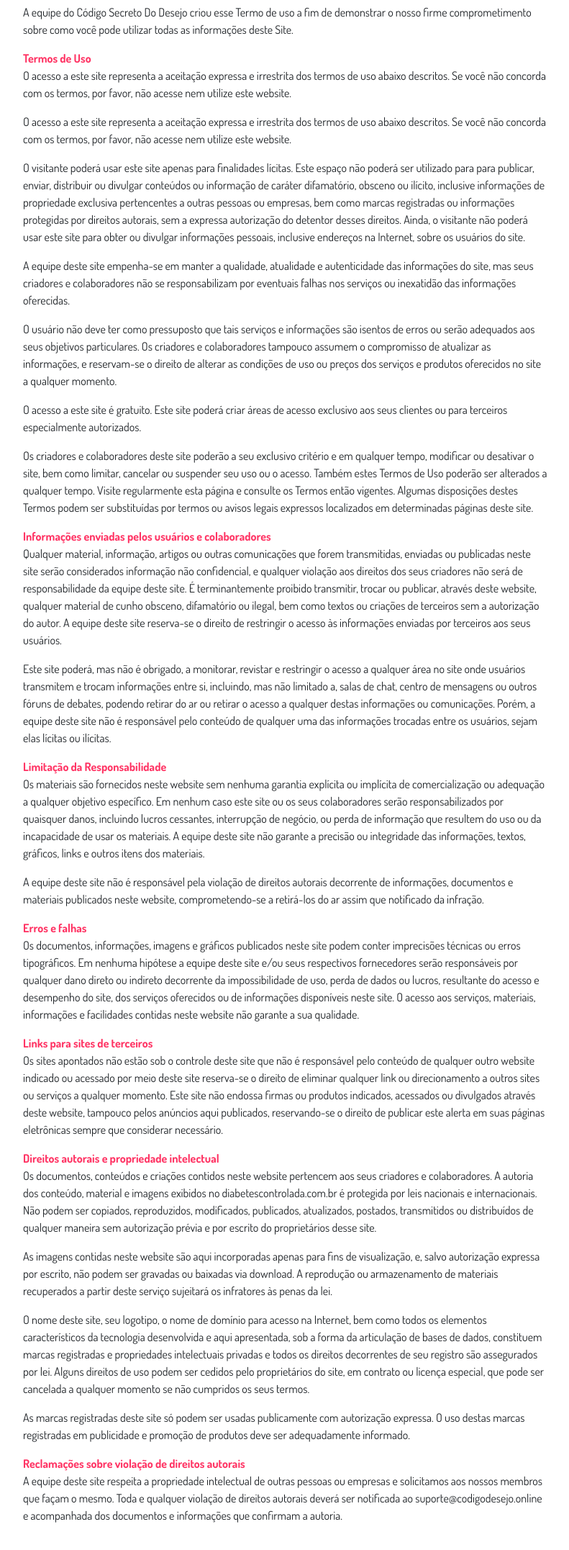
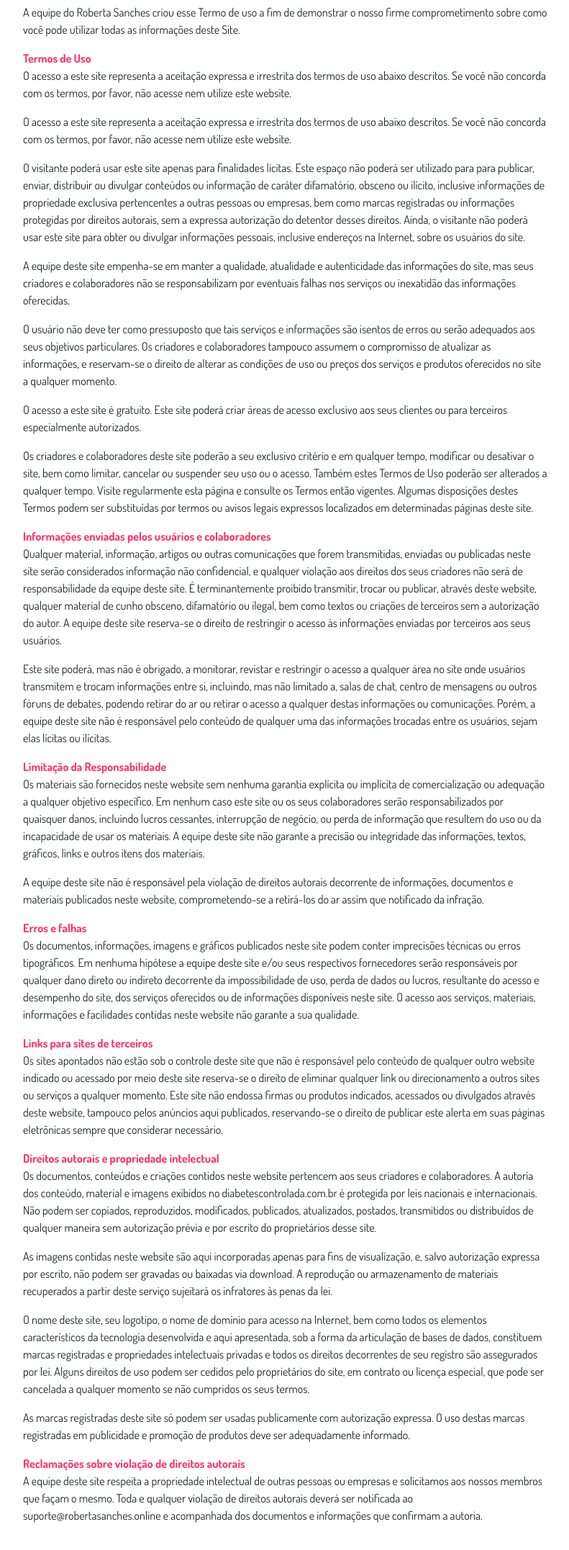
Before and after one commit to higoralbuini/daianesilva.online, a plain HTML site: page termos.html in a window 1280 px wide. Shown: the part 89-2242 px from the top of the page at 72% size, without its empty margins (243-1034 px from the left). Drawn offline with nearby package versions, Linux system fonts and the light colour scheme.

Commit message:
Update termos.html

```diff
--- a/termos.html
+++ b/termos.html
@@ -14,7 +14,7 @@
     <link rel="shortcut icon" type="image/jpg" href="./assets/img/favicon.png">
 
     <!-- Título da Página -->
-    <title>Termos de Uso | Código Secreto Do Desejo</title>
+    <title>Termos de Uso | Roberta Sanches</title>
 
     <style type="text/css">
       body {
@@ -28,7 +28,7 @@
     <div class="container py-5">
       <div class="row justify-content-center">
         <div class="col-lg-8">
-          <h2>1. Termos</h2>            <p>A equipe do Código Secreto Do Desejo criou esse Termo de uso a fim de demonstrar o nosso firme comprometimento sobre como você pode utilizar todas as informações deste Site.</p>
+          <h2>1. Termos</h2>            <p>A equipe do Roberta Sanches criou esse Termo de uso a fim de demonstrar o nosso firme comprometimento sobre como você pode utilizar todas as informações deste Site.</p>
 <p><span style="color: #ff3464;"><strong>Termos de Uso</strong></span><br>O acesso a este site representa a aceitação expressa e irrestrita dos termos de uso abaixo descritos. Se você não concorda com os termos, por favor, não acesse nem utilize este website.</p>
 <p>O acesso a este site representa a aceitação expressa e irrestrita dos termos de uso abaixo descritos. Se você não concorda com os termos, por favor, não acesse nem utilize este website.</p>
 <p>O visitante poderá usar este site apenas para finalidades lícitas. Este espaço não poderá ser utilizado para para publicar, enviar, distribuir ou divulgar conteúdos ou informação de caráter difamatório, obsceno ou ilícito, inclusive informações de propriedade exclusiva pertencentes a outras pessoas ou empresas, bem como marcas registradas ou informações protegidas por direitos autorais, sem a expressa autorização do detentor desses direitos. Ainda, o visitante não poderá usar este site para obter ou divulgar informações pessoais, inclusive endereços na Internet, sobre os usuários do site.</p>
@@ -46,7 +46,7 @@
 <p>As imagens contidas neste website são aqui incorporadas apenas para fins de visualização, e, salvo autorização expressa por escrito, não podem ser gravadas ou baixadas via download. A reprodução ou armazenamento de materiais recuperados a partir deste serviço sujeitará os infratores às penas da lei.</p>
 <p>O nome deste site, seu logotipo, o nome de domínio para acesso na Internet, bem como todos os elementos característicos da tecnologia desenvolvida e aqui apresentada, sob a forma da articulação de bases de dados, constituem marcas registradas e propriedades intelectuais privadas e todos os direitos decorrentes de seu registro são assegurados por lei. Alguns direitos de uso podem ser cedidos pelo proprietários do site, em contrato ou licença especial, que pode ser cancelada a qualquer momento se não cumpridos os seus termos.</p>
 <p>As marcas registradas deste site só podem ser usadas publicamente com autorização expressa. O uso destas marcas registradas em publicidade e promoção de produtos deve ser adequadamente informado.</p>
-<p><strong><span style="color: #ff3464;">Reclamações sobre violação de direitos autorais</span></strong><br>A equipe deste site respeita a propriedade intelectual de outras pessoas ou empresas e solicitamos aos nossos membros que façam o mesmo. Toda e qualquer violação de direitos autorais deverá ser notificada ao suporte@codigodesejo.online e acompanhada dos documentos e informações que confirmam a autoria.</p></p></p>
+<p><strong><span style="color: #ff3464;">Reclamações sobre violação de direitos autorais</span></strong><br>A equipe deste site respeita a propriedade intelectual de outras pessoas ou empresas e solicitamos aos nossos membros que façam o mesmo. Toda e qualquer violação de direitos autorais deverá ser notificada ao suporte@robertasanches.online e acompanhada dos documentos e informações que confirmam a autoria.</p></p></p>
         </div>
       </div>
     </div>
```
